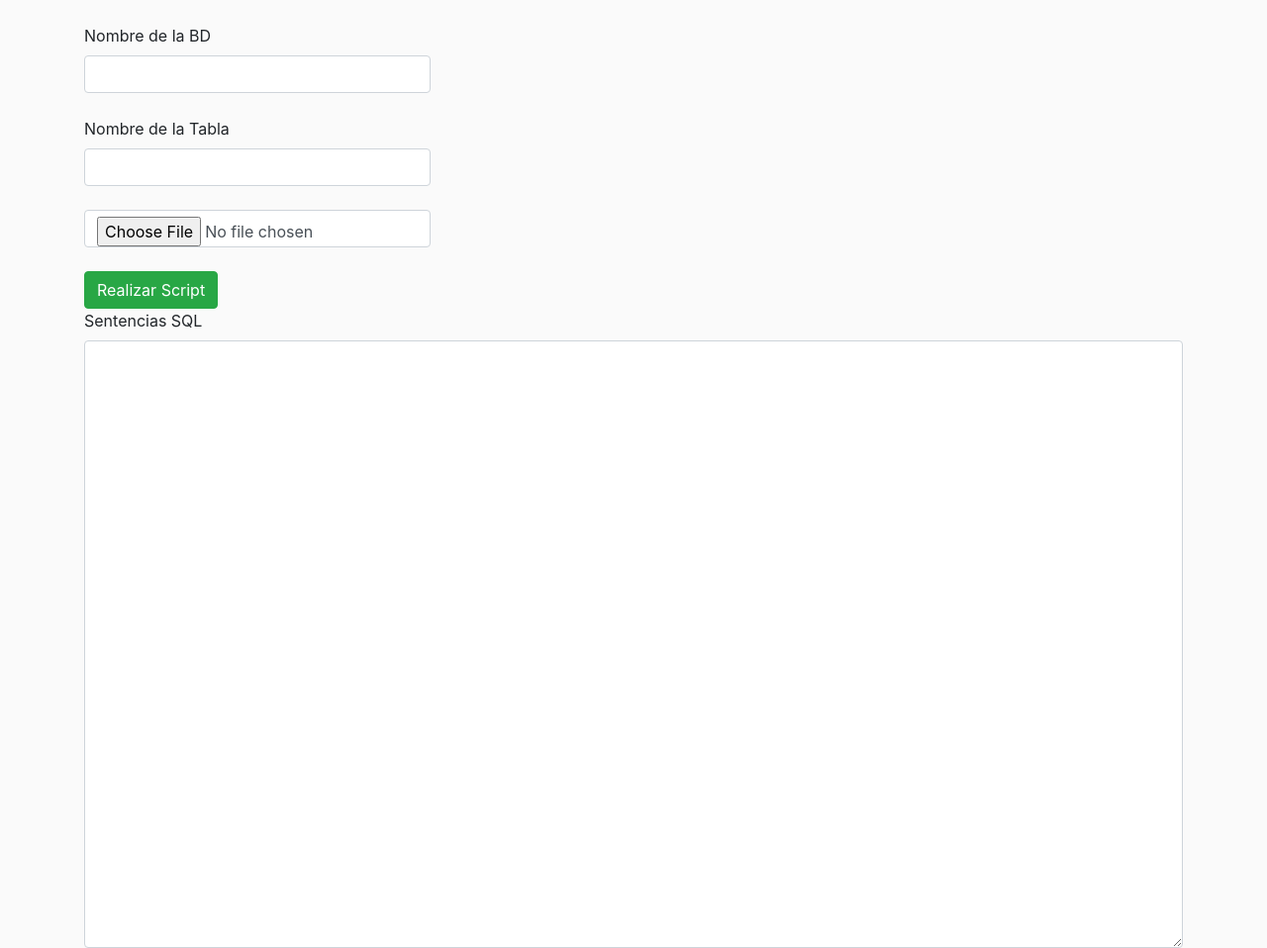
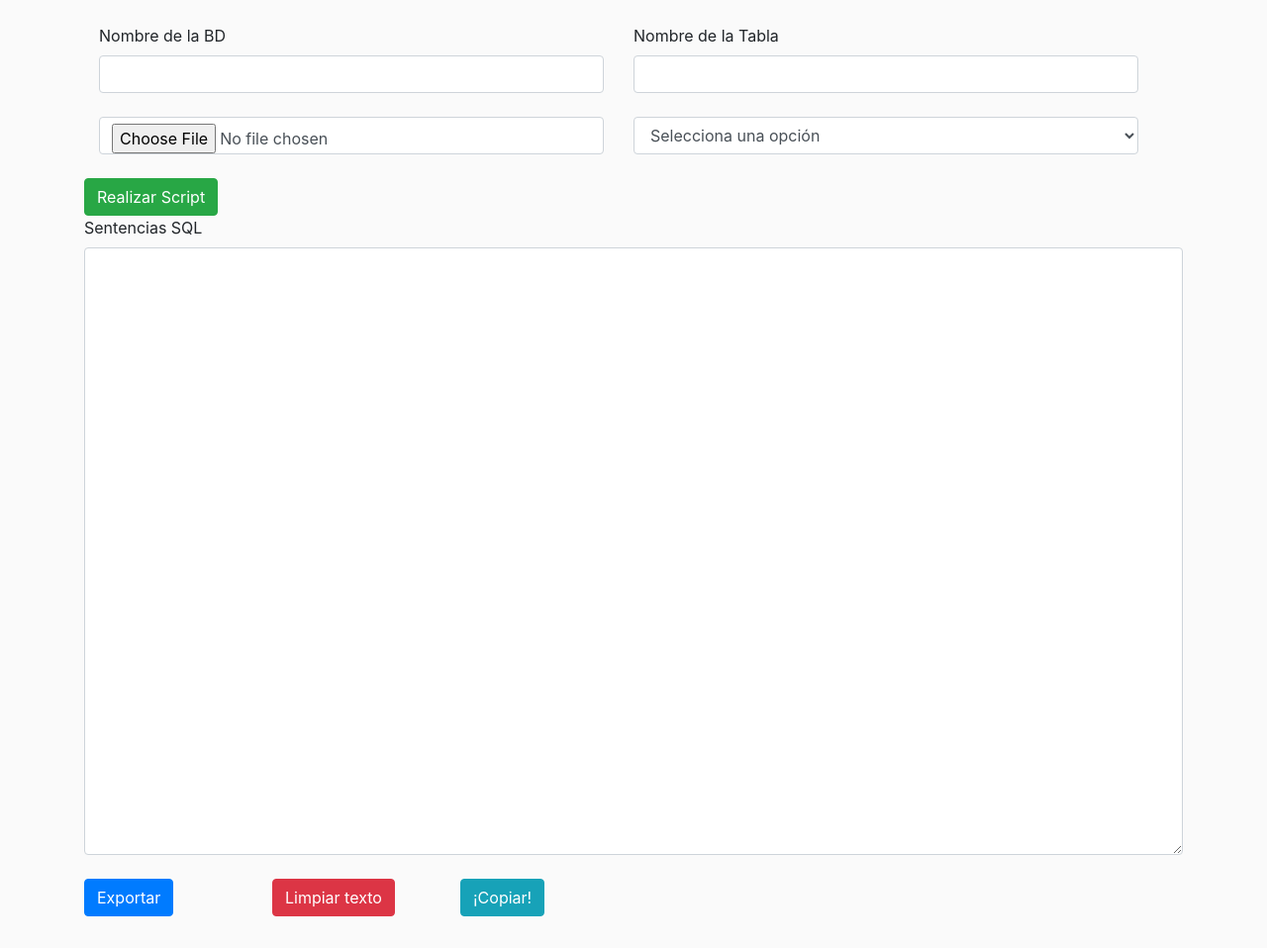
Before and after one commit to CDPR11/CargaMasivaSQL, a plain HTML site: page index.html in a window 1280 px wide. Shown: the top 958 px of the page at 99% size. Drawn offline with nearby package versions, Linux system fonts and the light colour scheme; some packages are replaced by stand-ins of ours; a script that the page names is missing.

Commit message:
[ADD] Select

```diff
--- a/index.html
+++ b/index.html
@@ -8,21 +8,25 @@
 </head>
 <body style="background-color: rgb(250, 250, 250);">
     <div class="container py-4">
-        <div class="row mb-4">
-            <div class="col-12 col-md-4">
+        <div class ="row col-lg-12">
+			<div class="col-lg-6 col-md-12 mb-4">
 				<label>Nombre de la BD</label>
 				<input type="text" name="database" id="database-input" class="form-control">
 			</div>
-        </div>
-        <div class="row mb-4">
-            <div class="col-12 col-md-4">
+			<div class="col-lg-6 col-md-12 mb-4">
 				<label>Nombre de la Tabla</label>
 				<input type="text" name="table" id="table-input" class="form-control">
 			</div>
+			<div class="col-lg-6 col-md-12 mb-4">
+				<input type="file" name="file" id="excel-input" class="form-control">
 			</div>
-        <div class="row mb-4">
-            <div class="col-12 col-md-4">
-                <input type="file" name="file" id="excel-input" class="form-control">
+			<div class="col-lg-6 col-md-12 mb-4">
+				<select class="form-control" id="tipoSQL">
+				  <option selected>Selecciona una opción</option>
+				  <option value="1">INSERT</option>
+				  <option value="2">UPDATE</option>
+				  <option value="3">DELETE</option>
+				</select>
 			</div>
 		</div>
         <div class="row" id="checksD">
```
Lines whose indentation alone changed are shown as unchanged.
